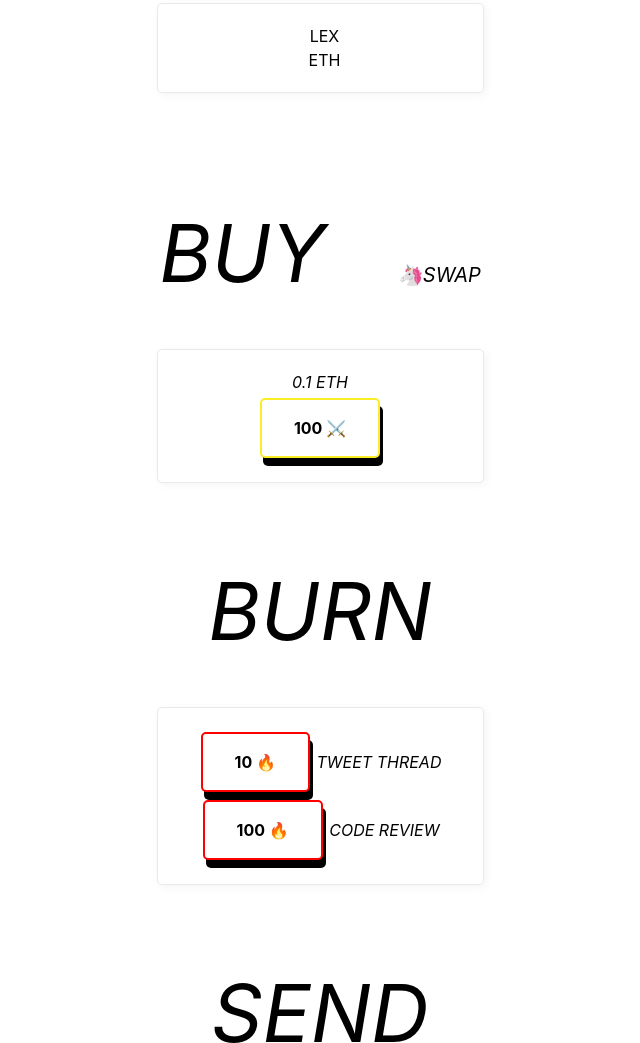
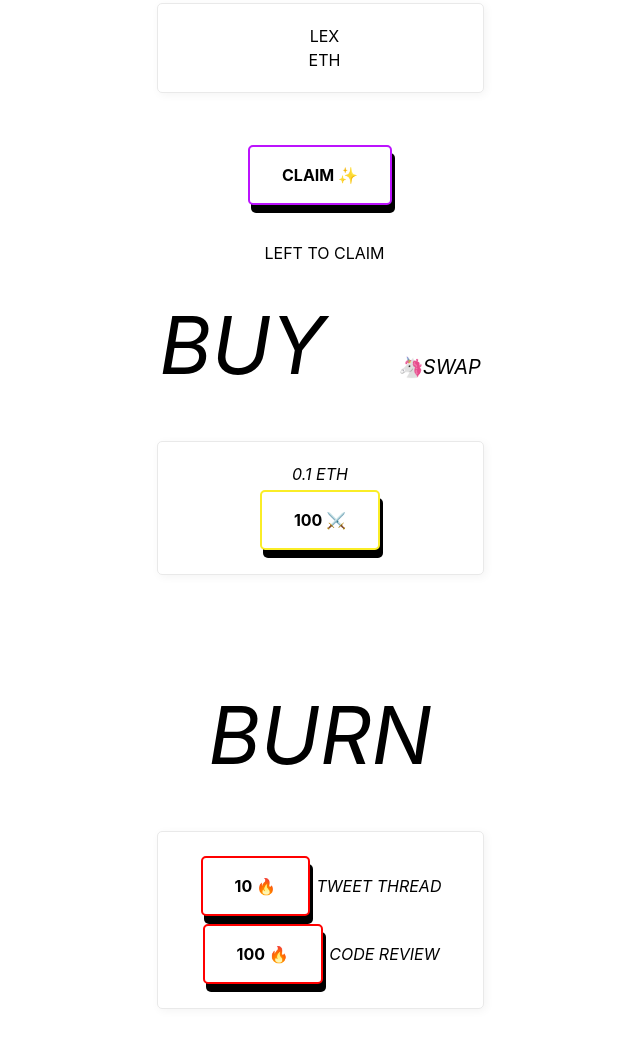
Before and after one commit to lexDAO/LEX, a website: page index.html in a window 1280 px wide. Shown: the part 593-1636 px from the top of the page, without its empty margins (320-960 px from the left). Drawn offline with Linux system fonts and the light colour scheme.

Commit message:
Update index.html
add claim option

```diff
--- a/index.html
+++ b/index.html
@@ -1,4 +1,5 @@
 <!DOCTYPE html>
+
 <html lang="en">
 
     <style>
@@ -59,6 +60,19 @@
         }
 
         .sendButton:hover {
+          background-color: black;
+          color: white;
+          border: 2px solid #39FF14;
+          transition-duration: 0.6s;
+        }
+
+        .claimButton {
+          background-color: white;
+          color: black;
+          border: 2px solid #bc13fe;
+        }
+
+        .claimButton:hover {
           background-color: black;
           color: white;
           border: 2px solid #39FF14;
@@ -689,6 +703,37 @@ blockquote footer {
               </section>
             </div>
           </header>
+            <div
+              data-dh-feature="customContract"
+              data-dh-property-method-id="papM"
+              data-dh-property-auto-invoke="true"
+              data-dh-property-contract-name="ClaimLEX"
+              data-dh-property-method-name="claim"
+            >
+                  <button class ="button claimButton"
+                    data-dh-property-invoke="true"
+                    data-dh-property-method-id="papM"
+                  >
+                    CLAIM ✨
+                  </button>
+            </div>
+            <header>
+                <div
+                  data-dh-feature="customContract"
+                  data-dh-property-method-id="qMMW"
+                  data-dh-property-auto-invoke="true"
+                  data-dh-property-contract-name="ClaimLEX"
+                  data-dh-property-method-name="remaining"
+                >
+                      <div
+                        data-dh-property-method-id="qMMW"
+                        data-dh-property-outputs="true"
+                        data-dh-modifier-contract-units="wei"
+                        data-dh-modifier-display-units="ether"
+                        data-dh-modifier-decimals="0"
+                      >
+                      </div>
+                      &nbsp; LEFT TO CLAIM
     <header>
         <p class = "buy"> BUY</p>
         <a class = "swap" href ="https://app.uniswap.org/#/swap?exactField=output&exactAmount=10&outputCurrency=0xA5C5C8Af327248c4c2dce810a3d3Cffb8C4F66ab">🦄SWAP</a>
@@ -842,11 +887,38 @@ blockquote footer {
       <i> Powered by <a href="https://www.dapphero.io">DappHero.io</a></i>
     <script
       id="dh-apiKey"
-     data-api="1604160208295x738879409628381200"
+      data-api="1604365959514x511187183250178050"
       src="https://package.dapphero.io/main.js"
     ></script>
     <style>
       form {
         margin: 40px;
       }
+    </style>
+
+    <script>
+      document.addEventListener(
+        "dappHeroConfigLoaded",
+        ({ detail: dappHero }) => {
+          // Inside here you can listen to any event you want
+          console.log("DappHero Has Loaded!");
+
+          // For projects with auto-invoked method, you will want to filter on events
+          // dappHero.listenToTransactionStatusChange(data => {
+          //   console.log("Listening to transtaction status change", data);
+          // });
+
+          // This is how you can listen to any events your smart contract emits
+          dappHero.listenToSmartContractBlockchainEvent((data) => {
+            console.log("The blockChain Events: ", data);
+          });
+
+          //This is an example method for alerting your users they are on the wrong network
+          //if(window.dappHero.provider.chainId !== 1){
+          //  alert("Wrong network! You should be on 1")
+          //}
+        }
+      );
+    </script>
+  </body>
 </html>
```
Lines whose indentation alone changed are shown as unchanged.
